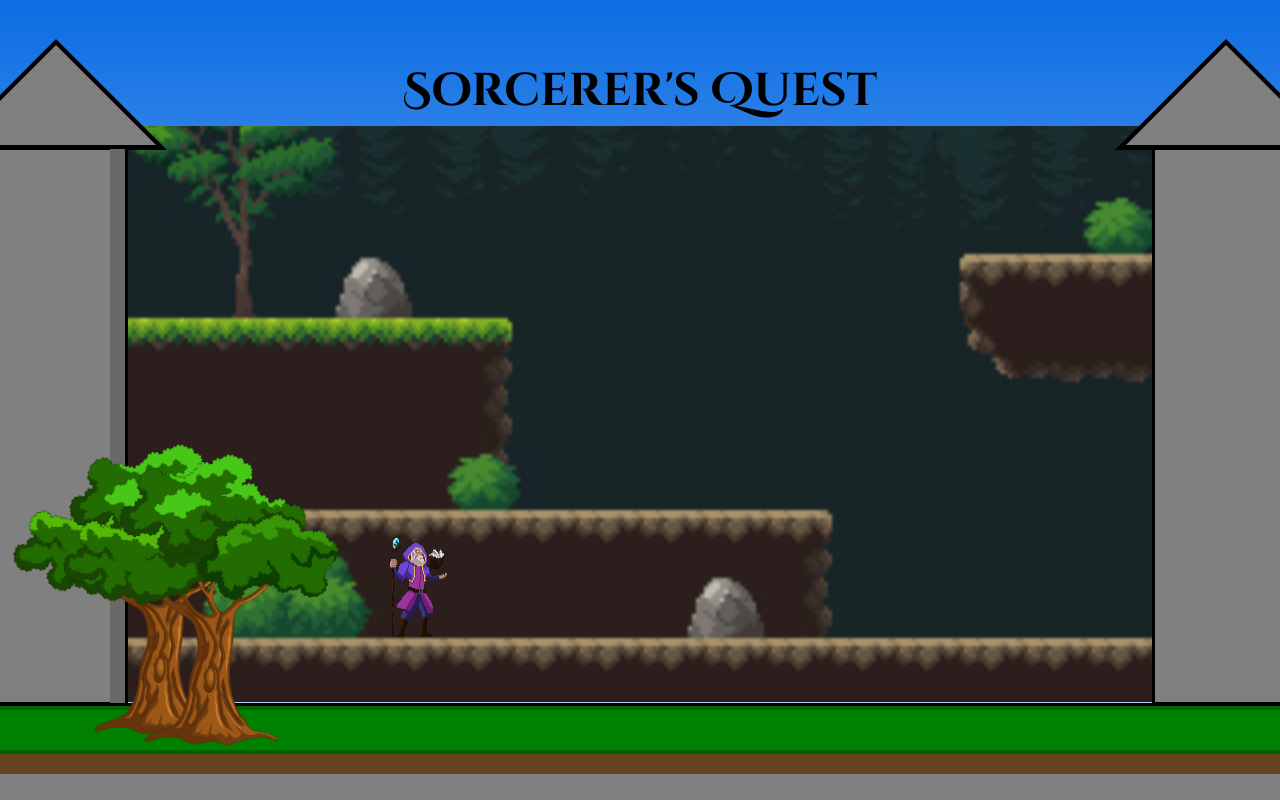
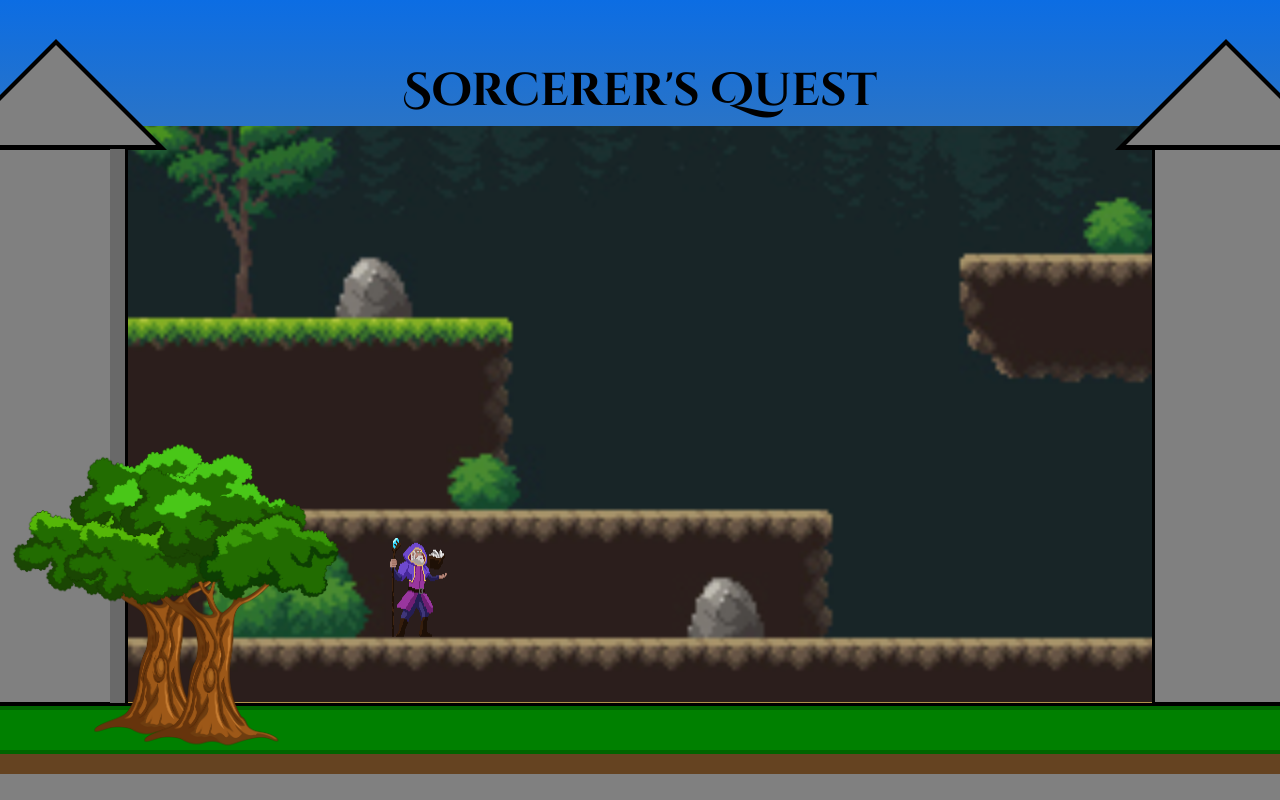
Before and after one commit to Justin-Diner/sorcerers_quest, a website built with webpack: page index.html in a window 1280 px wide. Shown: the top 800 px of the page. Built offline with nearby package versions, Linux system fonts and the light colour scheme.

Commit message:
changed to orange

```diff
--- a/src/styles/styles_main.scss
+++ b/src/styles/styles_main.scss
@@ -1,7 +1,7 @@
 // #999600, #FFFB19, #E5E100, #440099, #6600E6
 
 body {
-	background-image: linear-gradient(rgb(12, 109, 227), white);
+	background-image: linear-gradient(rgb(12, 109, 227), orange);
 	width: 100%;
 	height: 100%;
 
```
Also changed, not shown: dist/main.css.
